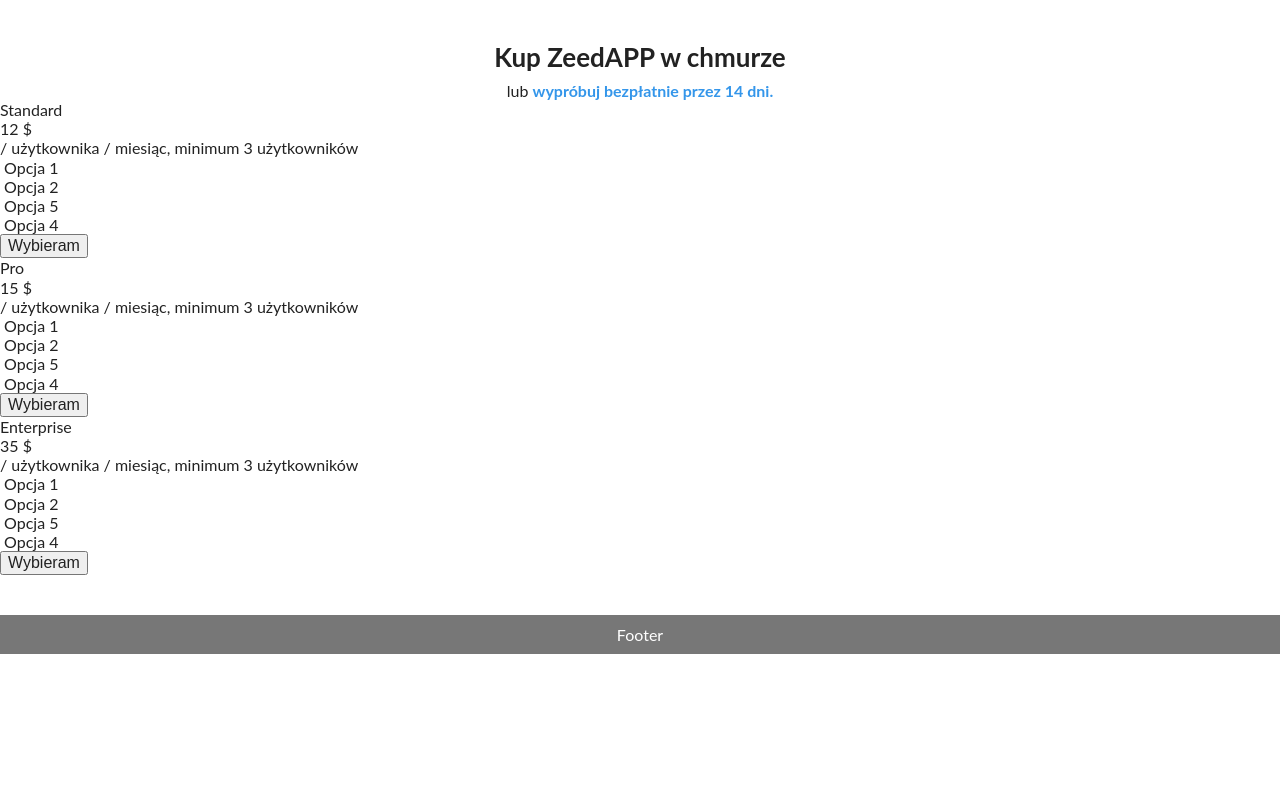
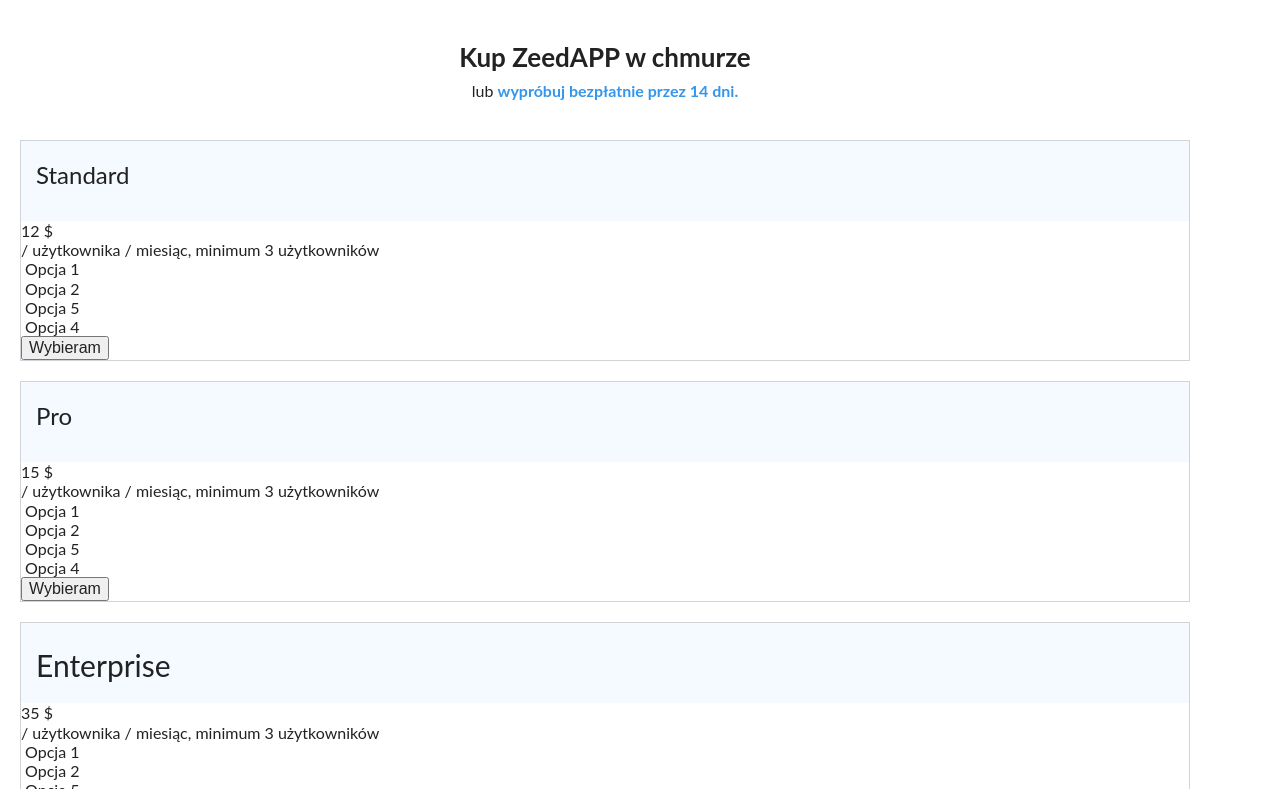
Before and after one commit to MateuszKulik/Dropbox-plans, a plain HTML site: page app/index.html in a window 1280 px wide. Shown: the part 86-875 px from the top of the page. Before the commit the page ends 800 px from the top, so only its background shows below. Drawn offline with Linux system fonts and the light colour scheme.

Commit message:
Do work on pricing plans and fixes to navigation

```diff
--- a/app/index.html
+++ b/app/index.html
@@ -30,15 +30,15 @@
 		</nav>
 	</div>
 </header>
-<section class="prcing-info section-margin">
+<section class="prcing-info section-margin section-wrap">
 	<div class="prcing-info__intro">
 		<h1 class="prcing-info__intro__heading">Kup ZeedAPP w chmurze</h1>
 		<p class="prcing-info__intro__text">lub <span>wypróbuj bezpłatnie przez 14 dni.</span></p>
 	</div>
-	<div class="pricing-plans">
+	<div class="pricing-plans module-margin">
 		<div class="pricing-plans__plan">
 			<div class="plan__heading">
-				<p class="plan__text">Standard</p>
+				<p class="plan__text t2">Standard</p>
 			</div>
 			<div class="plan__body">
 				<h2 class="">12 $</h2>
@@ -66,7 +66,7 @@
 		</div>
 		<div class="pricing-plans__plan">
 			<div class="plan__heading">
-				<p class="plan__text">Pro</p>
+				<p class="plan__text t2">Pro</p>
 			</div>
 			<div class="plan__body">
 				<h2 class="">15 $</h2>
@@ -94,7 +94,7 @@
 		</div>
 		<div class="pricing-plans__plan">
 			<div class="plan__heading">
-				<p class="plan__text">Enterprise</p>
+				<p class="plan__text t3">Enterprise</p>
 			</div>
 			<div class="plan__body">
 				<h2 class="">35 $</h2>
--- a/app/resources/css/styles.css
+++ b/app/resources/css/styles.css
@@ -47,9 +47,17 @@ body {
 	margin-bottom: 40px;
 }
 
+.module-margin{
+	margin-top: 40px;
+	margin-bottom: 40px;
+}
 
 
-
+.section-wrap{
+	max-width: 1170px;
+	margin-left: 20px;
+	margin-right: 20px;
+}
 
 
 
@@ -100,6 +108,7 @@ body {
 .main-header__logo{
 	max-height: 20px;
 	padding: 20px;
+	padding-left: 0px;
 }
 
 .main-nav__hamburger{
@@ -191,6 +200,7 @@ body {
 
 .prcing-info__intro{
 	width: 100%;
+	text-align: center;
 	display: flex;
 	align-items: center;
 	justify-content: center;
@@ -208,10 +218,25 @@ body {
 	font-weight: bold;
 }
 
+.pricing-plans{
+	width: 100%;
+	display: flex;
+	flex-direction: column;
+}
 
+.pricing-plans__plan{
+	border: 1px solid #d0d4d9;
+	margin-bottom: 20px;
+}
 
+.plan__heading{
+	height: 80px;
+	background-color: #f4faff;
+}
 
-
+.plan__text{
+	padding: 15px;
+}
 
 
 
```
